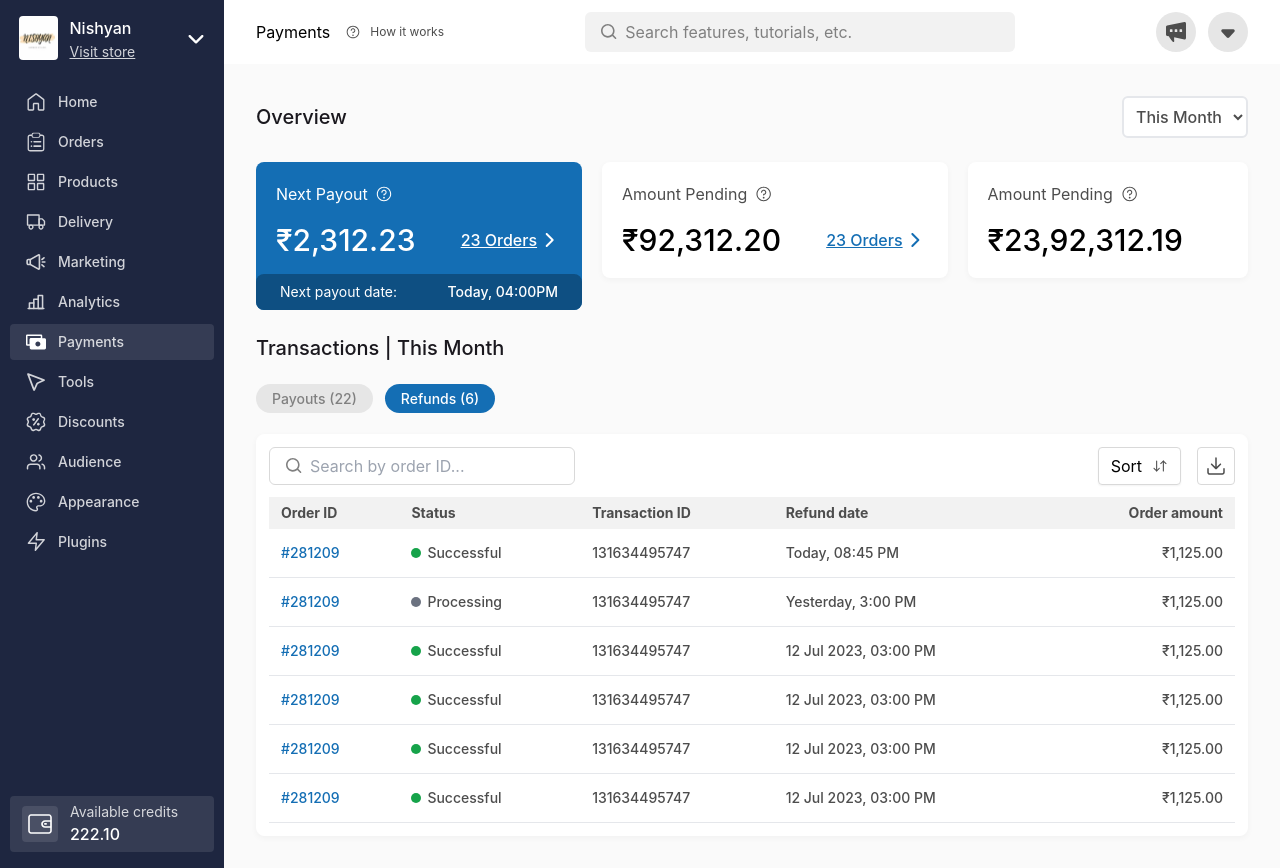
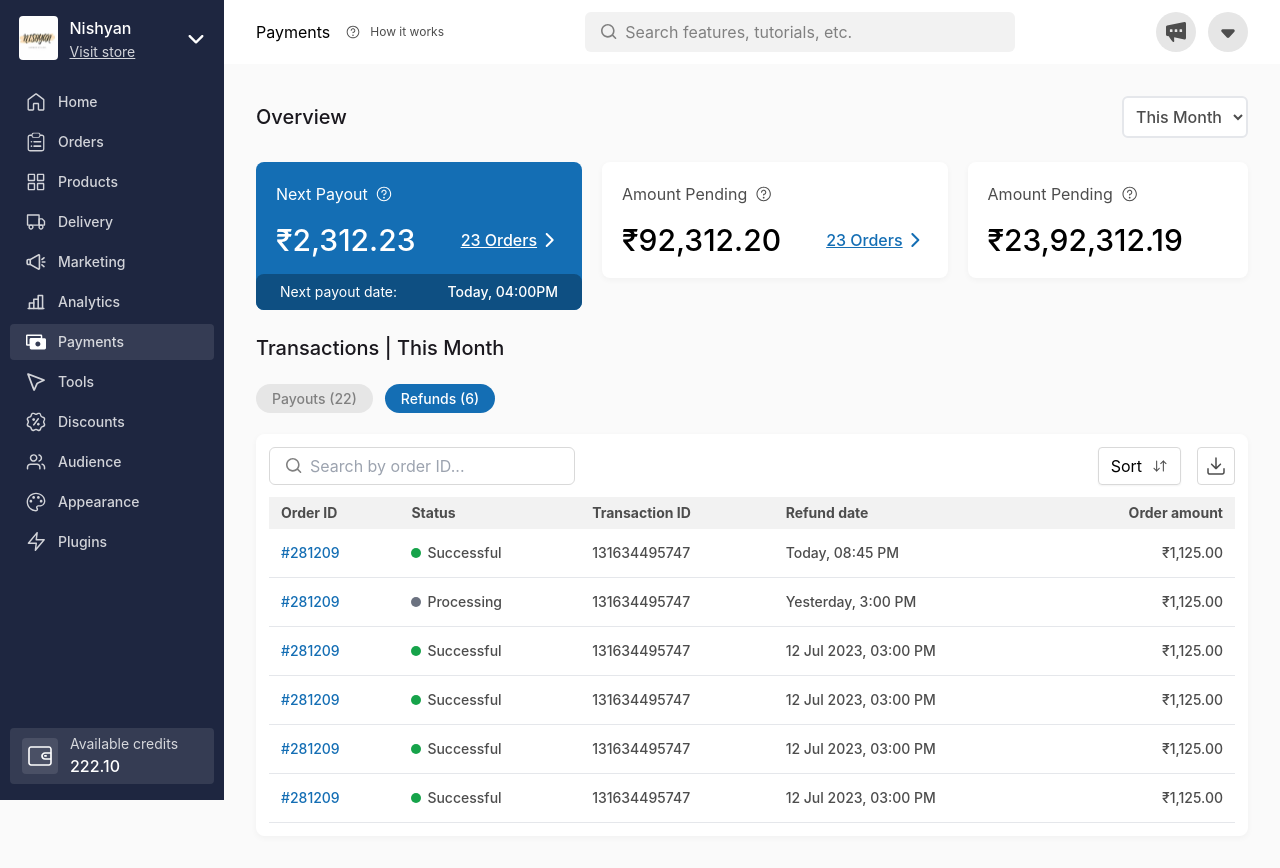
Before and after one commit to WadadParker/dukaan-challenge, a React (Vite) app: page / in a window 1280 px wide. Built offline with nearby package versions, Linux system fonts and the light colour scheme.

Commit message:
fix: sidebar and navbar sticky

```diff
--- a/src/components/Navbar.jsx
+++ b/src/components/Navbar.jsx
@@ -22,7 +22,7 @@ const SearchBar =()=>
 
 const Navbar = () => {
   return (
-    <nav className='bg-white flex w-full items-center px-8 py-3 space-x-4'>
+    <nav className='bg-white flex w-full items-center px-8 py-3 space-x-4 sticky top-0 z-10'>
         <p>Payments</p>
         <aside className='flex items-center space-x-2.5 grow'>
             <svg width="14" height="14" viewBox="0 0 14 14" fill="none" xmlns="http://www.w3.org/2000/svg">
--- a/src/components/Sidebar.jsx
+++ b/src/components/Sidebar.jsx
@@ -39,7 +39,7 @@ const AvailbleCredits=()=>
 
 const Sidebar = () => {
   return (
-    <div className=' w-56 bg-primary px-2.5 py-4 flex flex-col'>
+    <div className=' w-56 bg-primary px-2.5 py-4 flex flex-col sticky top-0 h-screen'>
 
         <ProfileHeader />
         <ul className='space-y-1 mt-6 grow'>
```
